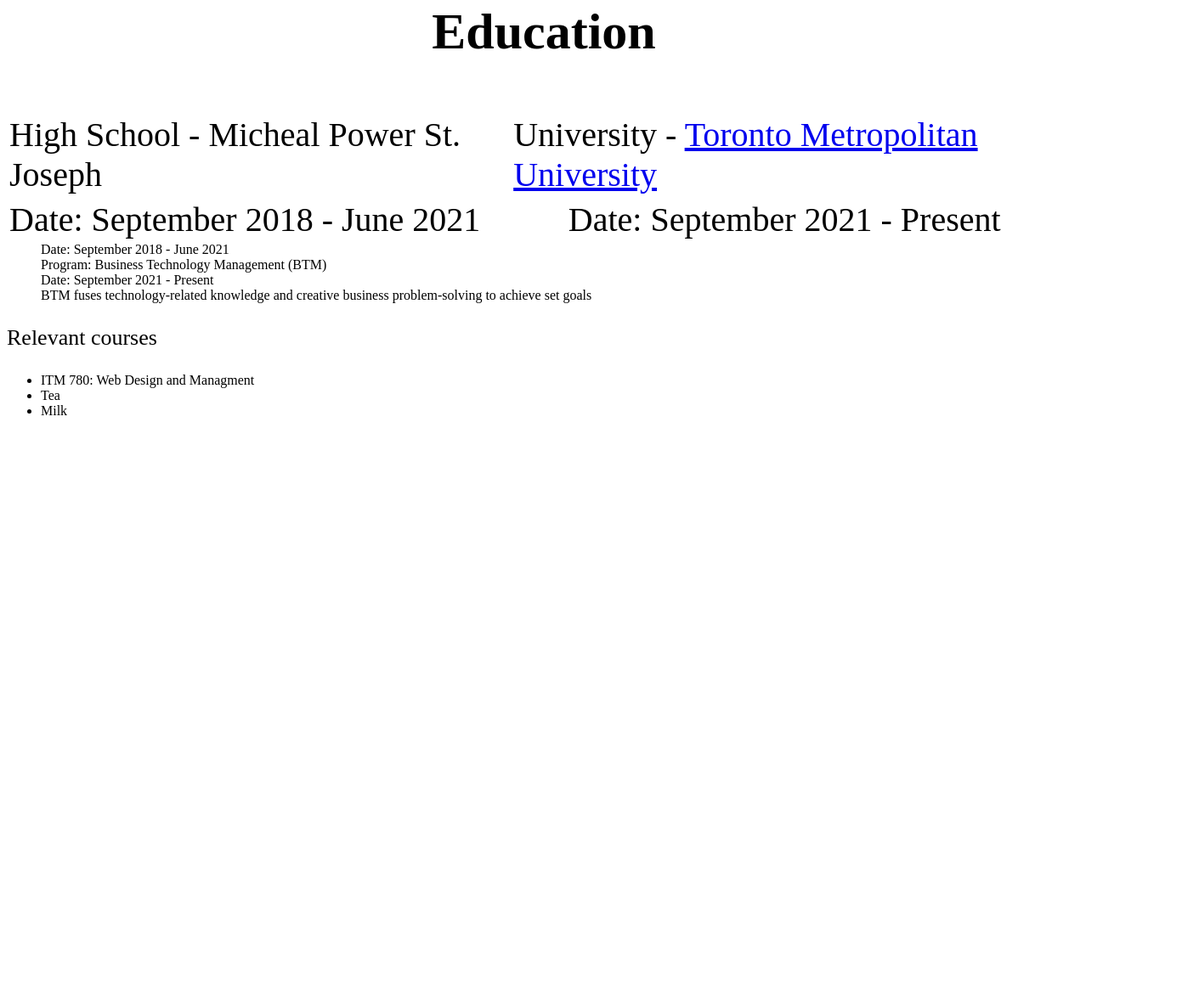
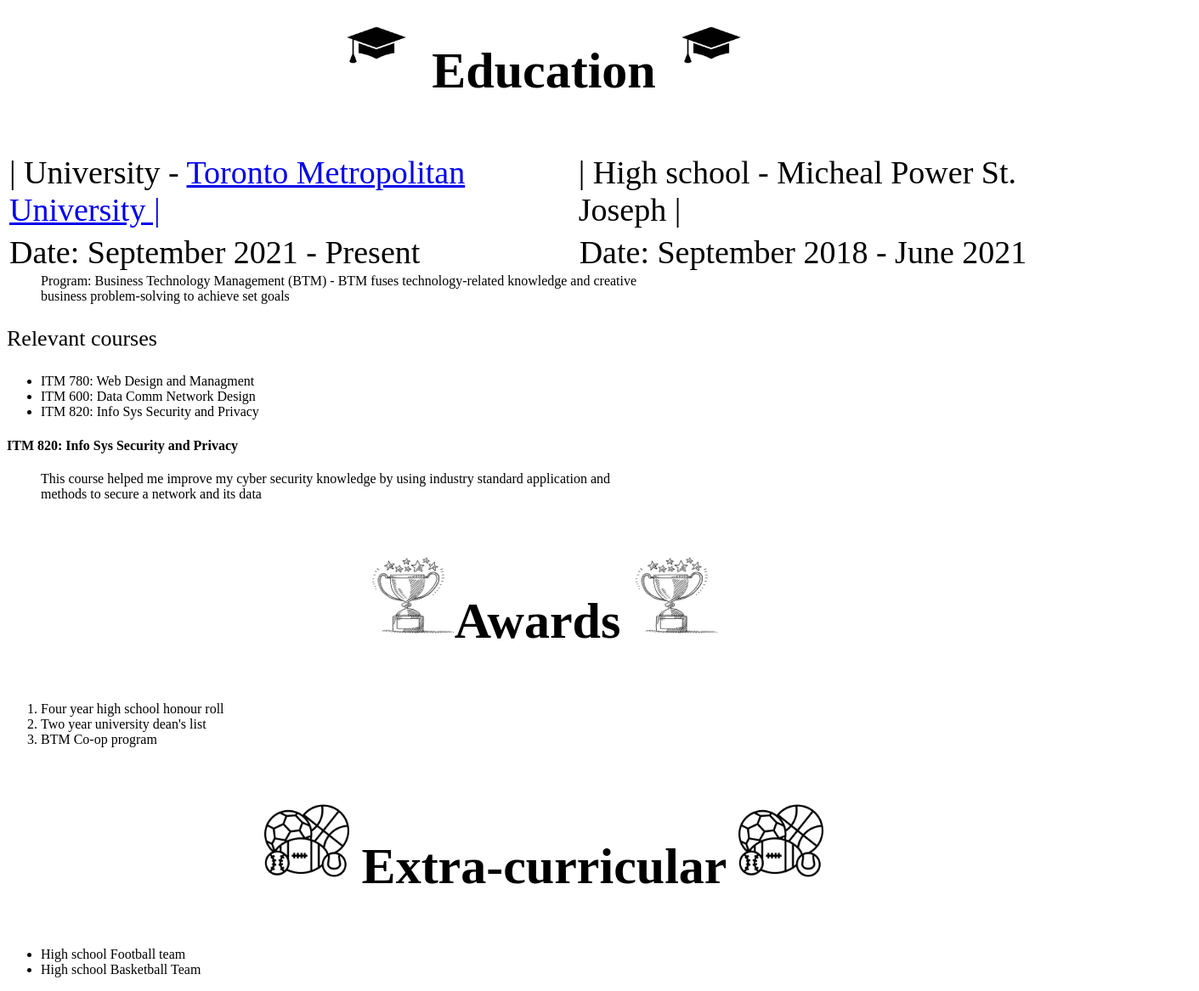
Before and after one commit to TiagoRod123/tiagorod123.github.io, a plain HTML site: page index.html in a window 1280 px wide. Shown: the part 381-1548 px from the top of the page at 85% size, 1411 px wide, since content can reach past the window. Before the commit the page ends 890 px from the top, so only its background shows below. Drawn offline with Linux system fonts and the light colour scheme.

Commit message:
Add files via upload

```diff
--- a/index.html
+++ b/index.html
@@ -19,7 +19,7 @@ p {
 	font-size: 26px;
 }
 td {
-	font-size: 40px;
+	font-size: 38px;
   	}
 
 </style>
@@ -28,28 +28,46 @@ td {
 
 <h1>Tiago Rodrigues</h1>
 <h2>_______________</h2>
-<h3> Education </h3>
+<h3> <img src="hat.jpg" alt="Graduation Hat" style="width:100px;height:100px;">
+  Education <img src="hat.jpg" alt="Graduation Hat" style="width:100px;height:100px;">
+</h3>
 <dl>
 <table style="width: 100%;">
-  <tr><td>High School - Micheal Power St. Joseph</td>
-      <td class="text-align:right;">University - <a href = "https://www.torontomu.ca/" target="_blank">Toronto Metropolitan University</td></tr>
+  <tr><td>| University - <a href = "https://www.torontomu.ca/" target="_blank">Toronto Metropolitan University |</td>
+      <td class="text-align:right;">| High school -  Micheal Power St. Joseph |</td></tr>
 </table>
-<table style="width: 100%;">
-  <tr><td>Date: September 2018 - June 2021</td>
-      <td class="text-align:right;">Date: September 2021 - Present</td></tr>
+<table style="width: 111%;">
+  <tr><td>Date: September 2021 - Present</td>
+      <td class="text-align:right;">Date: September 2018 - June 2021</td></tr>
 </table>
     </dt>
-  <dd>Date: September 2018 - June 2021</dd>
-  <dd>Program: Business Technology Management (BTM)</dd>
-  <dd>Date: September 2021 - Present</dd>
-  <dd>BTM fuses technology-related knowledge and creative business problem-solving to achieve set goals </dd>
+  <dd>Program: Business Technology Management (BTM) - BTM fuses technology-related knowledge and creative</dd>
+  <dd> business problem-solving to achieve set goals</dd>
+
 </dl>
 <p> Relevant courses</p>
 <ul>
   <li>ITM 780: Web Design and Managment</li>
-  <li>Tea</li>
-  <li>Milk</li>
+  <li>ITM 600: Data Comm Network Design</li>
+  <li>ITM 820: Info Sys Security and Privacy</li>
 </ul>
+<h4> ITM 820: Info Sys Security and Privacy </h4>
+<dd> This course helped me improve my cyber security knowledge by using industry standard application and </dd>
+<dd> methods to secure a network and its data</dd>
+<h3> <img src="award.png" alt="Award" style="width:100px;height:100px;">Awards <img src="award.png" alt="Award" style="width:100px;height:100px;"> </h3>
+<ol type="1">
+  <li>Four year high school honour roll </li>
+  <li>Two year university dean's list</li>
+  <li>BTM Co-op program</li>
+</ol>
+
+<h3> <img src="balls.png" alt="Sports Balls" style="width:100px;height:100px;"> Extra-curricular <img src="balls.png" alt="Sports Balls" style="width:100px;height:100px;"></h3>
+<ul>
+  <li>High school Football team</li>
+  <li>High school Basketball Team</li>
+</ul>
+
+
 
 </body>
 </html>
```
Also changed, not shown: award.png (added), balls.png (added), hat.jpg (added).
